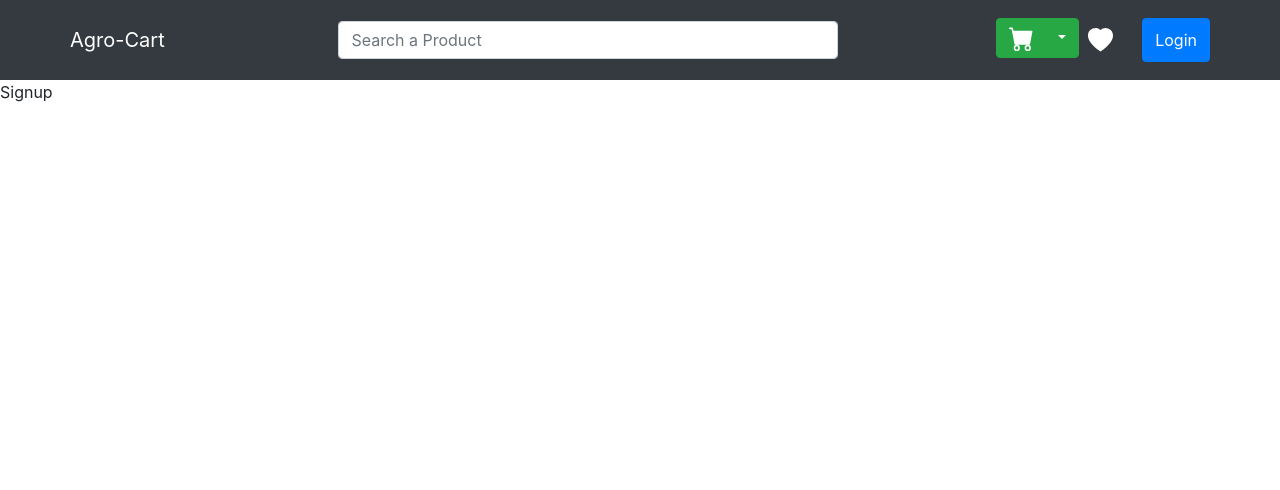
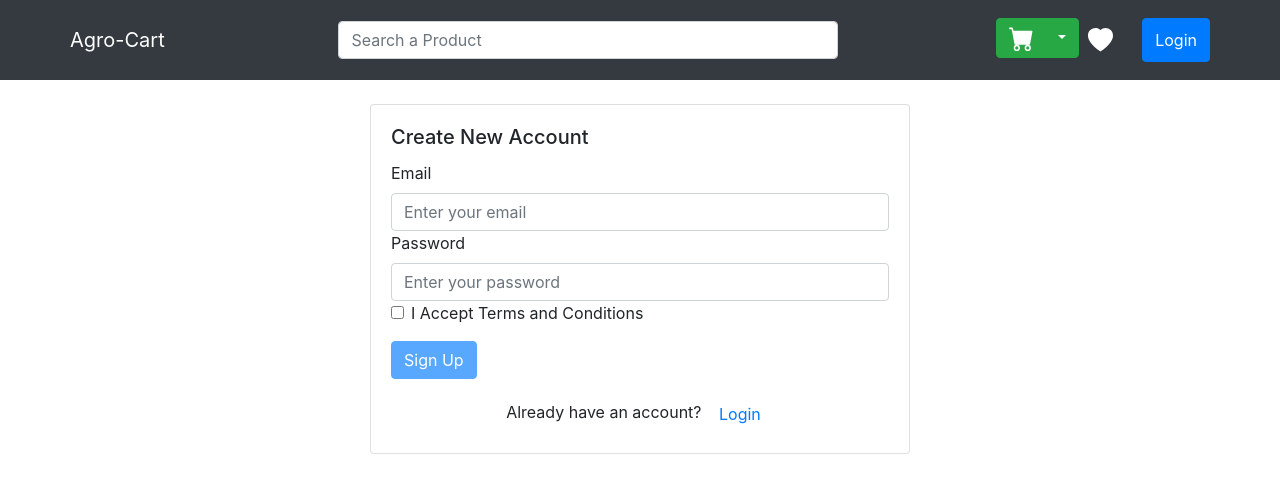
Before and after one commit to swapnaliss/Agrocart, a React (Create React App) app in the folder my-agrocart/: page /signup in a window 1280 px wide. Shown: the top 490 px of the page. Built offline with nearby package versions, Linux system fonts and the light colour scheme; what miragejs would draw is missing.

Commit message:
basic UI done for signup form

```diff
--- a/my-agrocart/src/componets/Signup.js
+++ b/my-agrocart/src/componets/Signup.js
@@ -1,9 +1,73 @@
-import React from 'react'
+import React, { useState } from 'react';
+import { Container, Row, Col, Card, Form, Button, FormGroup, FormCheck } from 'react-bootstrap';
 
-const Signup = () => {
+const SignupPage = () => {
+  const [email, setEmail] = useState('');
+  const [password, setPassword] = useState('');
+  const [acceptTerms, setAcceptTerms] = useState(false);
+
+  const handleSubmit = (e) => {
+    e.preventDefault();
+
+
+  };
+
+  const handleAcceptTermsChange = (e) => {
+    setAcceptTerms(e.target.checked);
+  };
+
   return (
-    <div>Signup</div>
-  )
-}
+    <Container>
+      <Row className="mt-4">
+        <Col md={{ span: 6, offset: 3 }}>
+          <Card>
+            <Card.Body>
+              <Card.Title>Create New Account</Card.Title>
+              <Form onSubmit={handleSubmit}>
+                <Form.Group controlId="formEmail">
+                  <Form.Label>Email</Form.Label>
+                  <Form.Control
+                    type="email"
+                    placeholder="Enter your email"
+                    value={email}
+                    onChange={(e) => setEmail(e.target.value)}
+                  />
+                </Form.Group>
 
-export default Signup
+                <Form.Group controlId="formPassword">
+                  <Form.Label>Password</Form.Label>
+                  <Form.Control
+                    type="password"
+                    placeholder="Enter your password"
+                    value={password}
+                    onChange={(e) => setPassword(e.target.value)}
+                  />
+                </Form.Group>
+
+                <FormGroup controlId="formAcceptTerms" className="mb-3">
+                  <FormCheck
+                    type="checkbox"
+                    label="I Accept Terms and Conditions"
+                    checked={acceptTerms}
+                    onChange={handleAcceptTermsChange}
+                  />
+                </FormGroup>
+
+                <Button variant="primary" type="submit" disabled={!acceptTerms}>
+                  Sign Up
+                </Button>
+
+                <div className="text-center mt-3">
+                  <span>Already have an account? </span>
+                  <Button variant="link">Login</Button>
+                </div>
+              </Form>
+            </Card.Body>
+          </Card>
+        </Col>
+      </Row>
+    </Container>
+  );
+};
+
+export default SignupPage;
```
